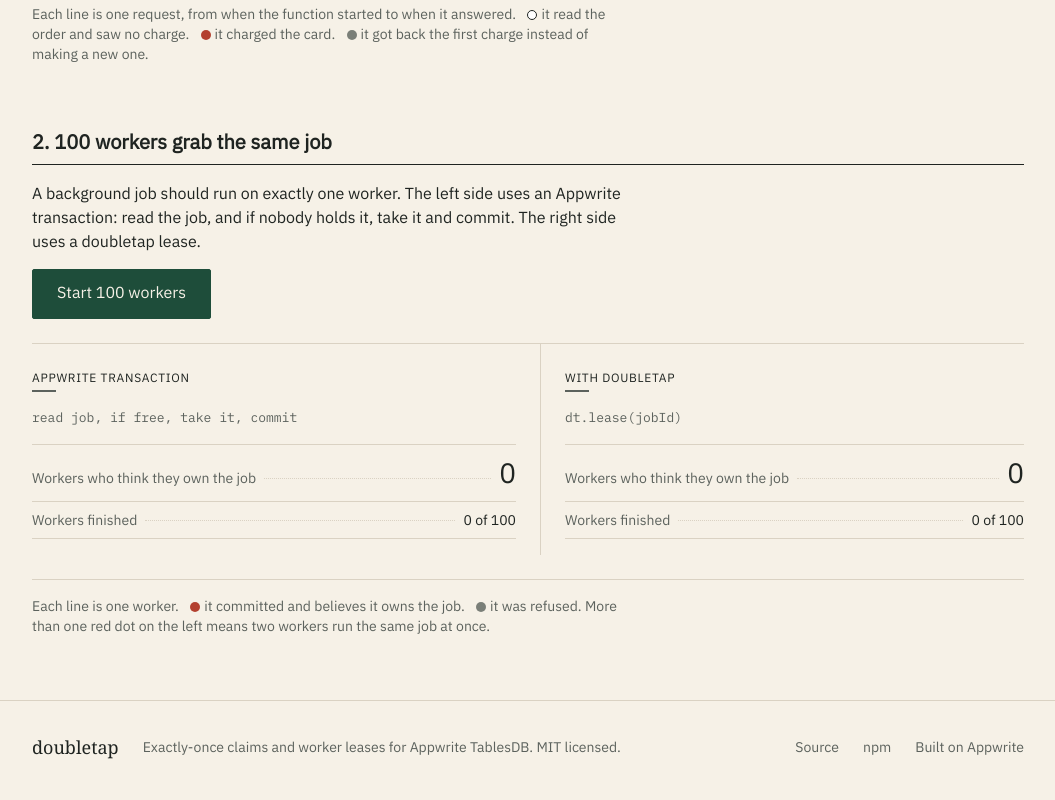
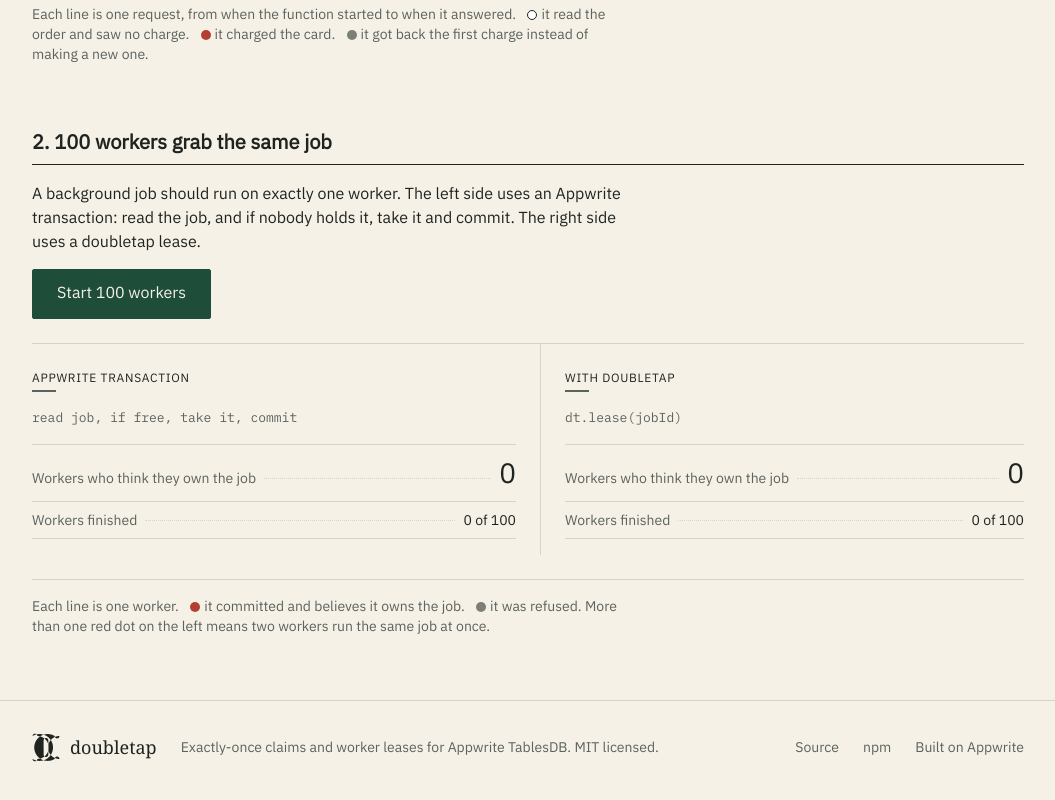
Before and after one commit to CryptoZephyr/doubletap, a website built with Vite: page apps/lab/index.html in a window 1280 px wide. Shown: the part 938-1738 px from the top of the page, without its empty margins (112-1167 px from the left). Built offline with nearby package versions, Linux system fonts and the light colour scheme.

Commit message:
Add the doubletap logo to the lab, favicon and README

```diff
--- a/apps/lab/index.html
+++ b/apps/lab/index.html
@@ -5,12 +5,13 @@
     <meta name="viewport" content="width=device-width, initial-scale=1.0" />
     <meta name="description" content="Watch 100 simultaneous requests hit two Appwrite Functions. Plain check-then-write code charges several times. doubletap charges once." />
     <title>doubletap race lab</title>
+    <link rel="icon" type="image/svg+xml" href="/logo.svg" />
   </head>
   <body>
     <header>
       <div class="bar">
         <div class="bar-inner">
-          <a class="wordmark" href="/">doubletap</a>
+          <a class="wordmark" href="/"><img class="logo" src="/logo.svg" alt="" width="36" height="37" />doubletap</a>
           <nav class="nav" aria-label="Project">
             <a href="https://github.com/CryptoZephyr/doubletap">GitHub</a>
             <a href="https://www.npmjs.com/package/appwrite-doubletap">npm</a>
@@ -118,7 +119,7 @@
     </main>
     <footer class="foot">
       <div class="bar-inner">
-        <a class="wordmark" href="/">doubletap</a>
+        <a class="wordmark" href="/"><img class="logo" src="/logo.svg" alt="" width="36" height="37" />doubletap</a>
         <span>Exactly-once claims and worker leases for Appwrite TablesDB. MIT licensed.</span>
         <nav class="nav" aria-label="Footer">
           <a href="https://github.com/CryptoZephyr/doubletap">Source</a>
--- a/apps/lab/src/style.css
+++ b/apps/lab/src/style.css
@@ -33,6 +33,9 @@ a:hover { color: var(--color-action-hover); }
 .bar-inner { display: flex; align-items: center; gap: 24px; max-width: 1040px; margin: 0 auto; padding: 16px 24px; }
 .wordmark { font-family: var(--font-serif); font-size: 22px; line-height: 28px; color: var(--color-text); text-decoration: none; }
 .wordmark:hover { color: var(--color-text); }
+.wordmark { display: inline-flex; align-items: center; gap: 10px; }
+.wordmark .logo { width: 36px; height: 37px; display: block; }
+.foot .wordmark .logo { width: 28px; height: 29px; }
 .nav { display: flex; gap: 24px; margin-left: auto; }
 .nav a { color: var(--color-text); text-decoration: none; min-height: 44px; display: inline-flex; align-items: center; }
 .nav a:hover { text-decoration: underline; }
```
Also changed, not shown: README.md, apps/lab/public/logo.svg (added), docs/logo-light.svg (added), docs/logo.svg (added).
